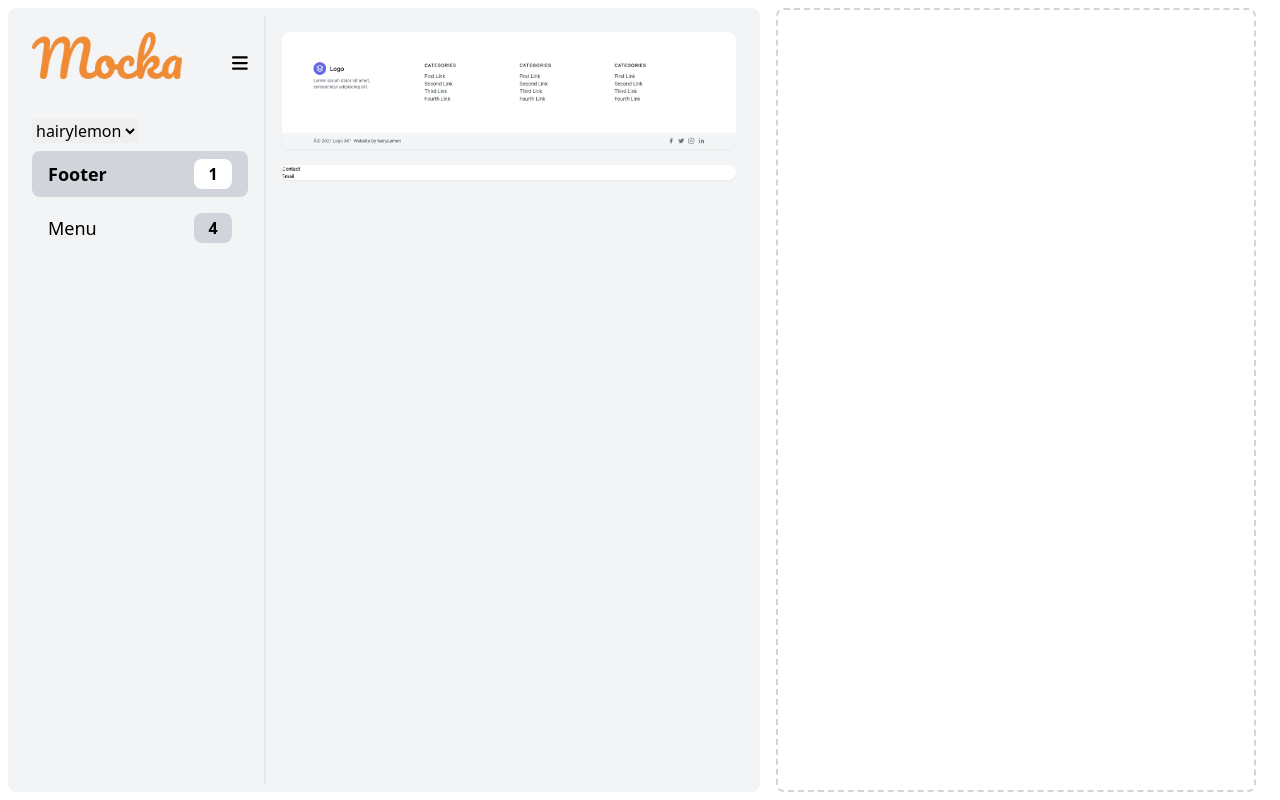
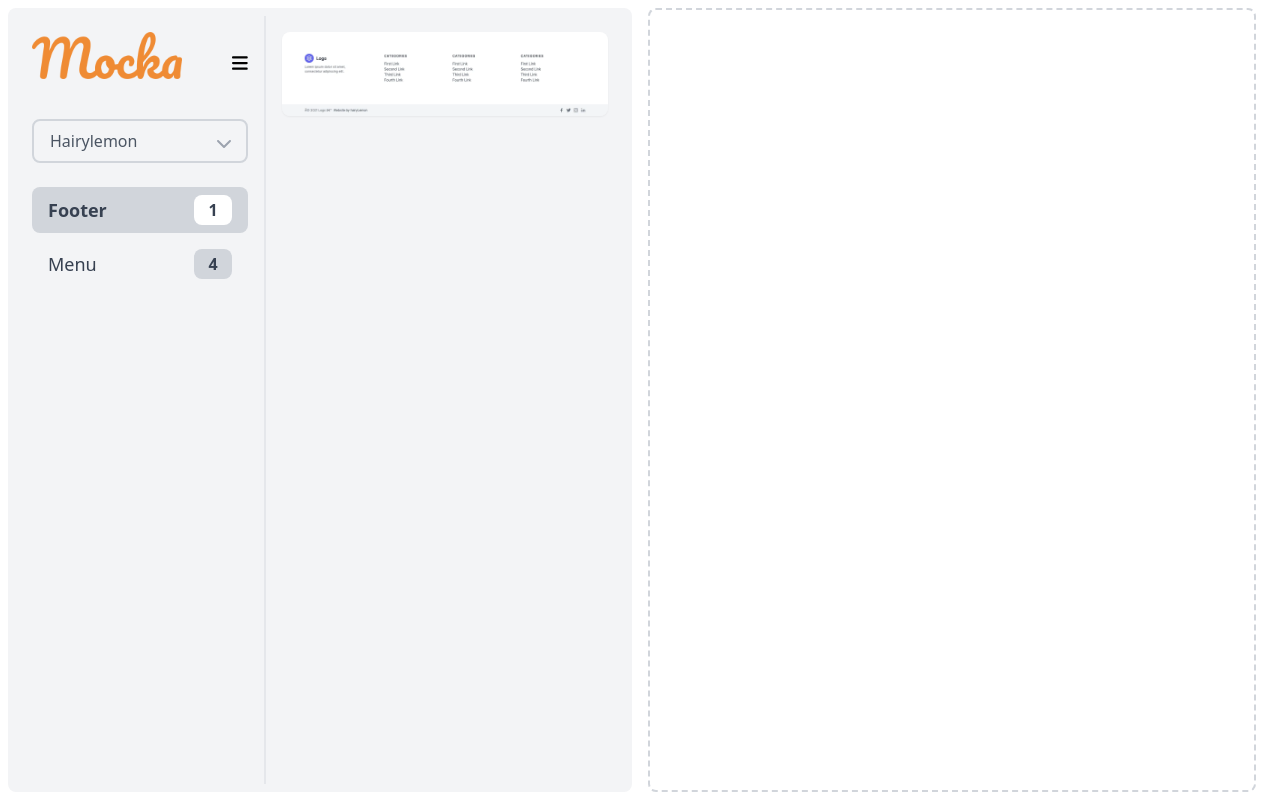
Before and after one commit to mytchallb/mocka, an Astro site in the folder mocka/: page /app in a window 1280 px wide. Built offline with nearby package versions, Linux system fonts and the light colour scheme; Astro itself is replaced by a stand-in of ours.

Commit message:
got state and select working

```diff
--- a/mocka/src/component-list.json
+++ b/mocka/src/component-list.json
@@ -26,8 +26,8 @@
     },
     {
         "library": "tailwindcss",
-        "group": "footer",
-        "name": "footer"
+        "group": "feature",
+        "name": "feature"
     },
     {
         "library": "tailwindcss",
--- a/mocka/src/components/AppMain.tsx
+++ b/mocka/src/components/AppMain.tsx
@@ -20,12 +20,13 @@
     <>
       <div className="p-2 flex h-full">
         <Sidebar/>
-        <div id="display-master" className="min-w-[40vw] bg-white px-4">
+        <div id="display-master" className="min-w-[40vw] flex-1 bg-white px-4">
             <div id="display" className="h-full rounded-lg border-dashed border-2 border-gray-300">
 
             </div>
         </div>
       </div>
+
     </>
   );
 };
--- a/mocka/src/components/Sidebar.tsx
+++ b/mocka/src/components/Sidebar.tsx
@@ -17,6 +17,7 @@
     const handleSelectLibrary = (e: any) => {
         setSelectedLibrary(e.target.value);
         setComponentGroupList(getLibraryComponents(e.target.value));
+        setSidebarActiveGroup(0)
     }
 
     return (
@@ -25,26 +26,46 @@
           <div id="content" className="flex h-full">
             <div id="sidebar" className='w-[250px] h-full pr-4 border-r-2 border-gray-200 p-4'>
               <div id="nav" className="flex items-center justify-between mb-10">
-                <p className="font-bold text-2xl"><img src="/logo-800.png" alt="Mocka Logo" className='max-w-[150px]' /></p>
+                <p className="font-bold text-2xl">
+                    <a href="/app">
+                        <img src="/logo-800.png" alt="Mocka Logo" className='max-w-[150px]' />
+                    </a>
+                </p>
                 <button className="mt-4" onClick={() => {setSidebarActive(!sidebarActive)}}>
                     <FontAwesomeIcon icon={faBars} className='text-lg' />
                 </button>
               </div>
               <div id="searchbar">
-                <select name="" id="" value={selectedLibrary} onChange={handleSelectLibrary}>
+
+
+                <div className="relative inline-block w-full">
+                    <select
+                        name=""
+                        id=""
+                        value={selectedLibrary}
+                        onChange={handleSelectLibrary}
+                        className="relative appearance-none p-2 pr-8 focus:outline-none focus:ring-2 focus:ring-blue-500 px-4 py-2 rounded-lg w-full mb-4 bg-transparent border-2 border-gray-300 text-gray-600 capitalize"
+                    >
+                        <option disabled>Component Library:</option>
                         {libraryList.map((item, index) => {
                         return (
                             <option key={index} value={item}>{item}</option>
                         )
                     })}
                     </select>
+                    <span className="absolute top-4 right-2 flex items-center px-2 pointer-events-none">
+                        <svg className="fill-gray-400 h-4 w-4" xmlns="http://www.w3.org/2000/svg" viewBox="0 0 512 512"><path d="M233.4 406.6c12.5 12.5 32.8 12.5 45.3 0l192-192c12.5-12.5 12.5-32.8 0-45.3s-32.8-12.5-45.3 0L256 338.7 86.6 169.4c-12.5-12.5-32.8-12.5-45.3 0s-12.5 32.8 0 45.3l192 192z"/></svg>
+                    </span>
+                </div>
+
+
               </div>
                 {componentGroupList.map((item, index) => {
                     return (
-                        <div className={`flex items-center justify-between cursor-pointer px-4 py-2 rounded-lg my-2 ${sidebarActiveGroup==index ? 'bg-gray-300 font-bold' : ''}`} key={index}
+                        <div className={`text-gray-700 flex items-center justify-between cursor-pointer px-4 py-2 rounded-lg my-2 ${sidebarActiveGroup==index ? 'bg-gray-300 font-bold' : ''}`} key={index}
                         onMouseEnter={() => setSidebarActiveGroup(index)}
                         >
-                            <p className='capitalize text-lg'>{item.name}</p>
+                            <p className='capitalize text-lg '>{item.name}</p>
                             <div className={`flex items-center justify-center h-[30px] w-[38px] font-bold rounded-lg ${sidebarActiveGroup==index ? 'bg-white' : 'bg-gray-300'}`}>{item.count}</div>
                         </div>
                     )
@@ -55,10 +76,6 @@
 
                 {
                     componentGroupList[sidebarActiveGroup] && components.map((component, index) => {
-                        console.log("component.group", component.group);
-                        console.log("sidebarActiveGroup", sidebarActiveGroup);
-                        console.log("componentGroupList[sidebarActiveGroup]", componentGroupList[sidebarActiveGroup]);
-
                         if (component.group.toLowerCase() === componentGroupList[sidebarActiveGroup].name.toLowerCase()) {
                             return (
                                 <img
--- a/mocka/src/lib/lib.ts
+++ b/mocka/src/lib/lib.ts
@@ -13,7 +13,7 @@
 }
 
 export const getLibraryComponents = (libraryToUse: string) => {
-    const a = components.reduce((acc: ComponentListItem[], { group, library }) => {
+    const results = components.reduce((acc: ComponentListItem[], { group, library }) => {
         if (library.toLowerCase() === libraryToUse.toLowerCase()) {
             const found = acc.find((item: ComponentListItem) => item.name === group);
             if (found) {
@@ -24,6 +24,16 @@
         }
         return acc;
     }, []);
-    console.log("a", a);
-    return a;
+
+
+    // Sort array of objects alphabetically based on name property
+    results.sort((a: ComponentListItem, b: ComponentListItem) => {
+        const nameA = a.name.toUpperCase(); // ignore upper and lowercase
+        const nameB = b.name.toUpperCase(); // ignore upper and lowercase
+        if (nameA < nameB) return -1;
+        if (nameA > nameB) return 1;
+        return 0;
+    });
+
+    return results;
 }
```
Also changed, not shown: mocka/libraries/tailwindcss/feature/feature.astro (renamed from mocka/libraries/tailwindcss/footer/footer.astro), mocka/public/component-previews/tailwindcss/feature/feature.webp (added). Lines whose indentation alone changed are shown as unchanged.
